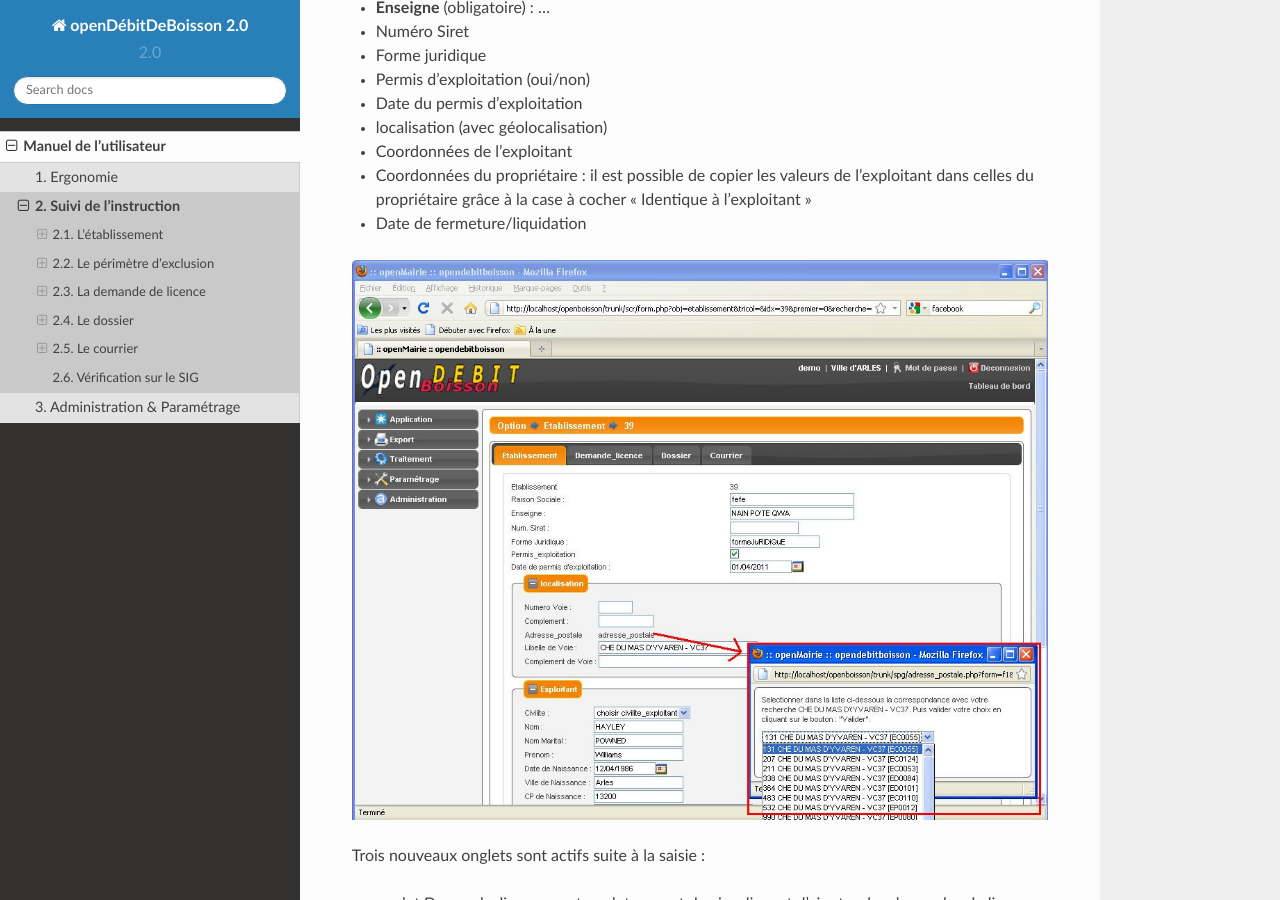
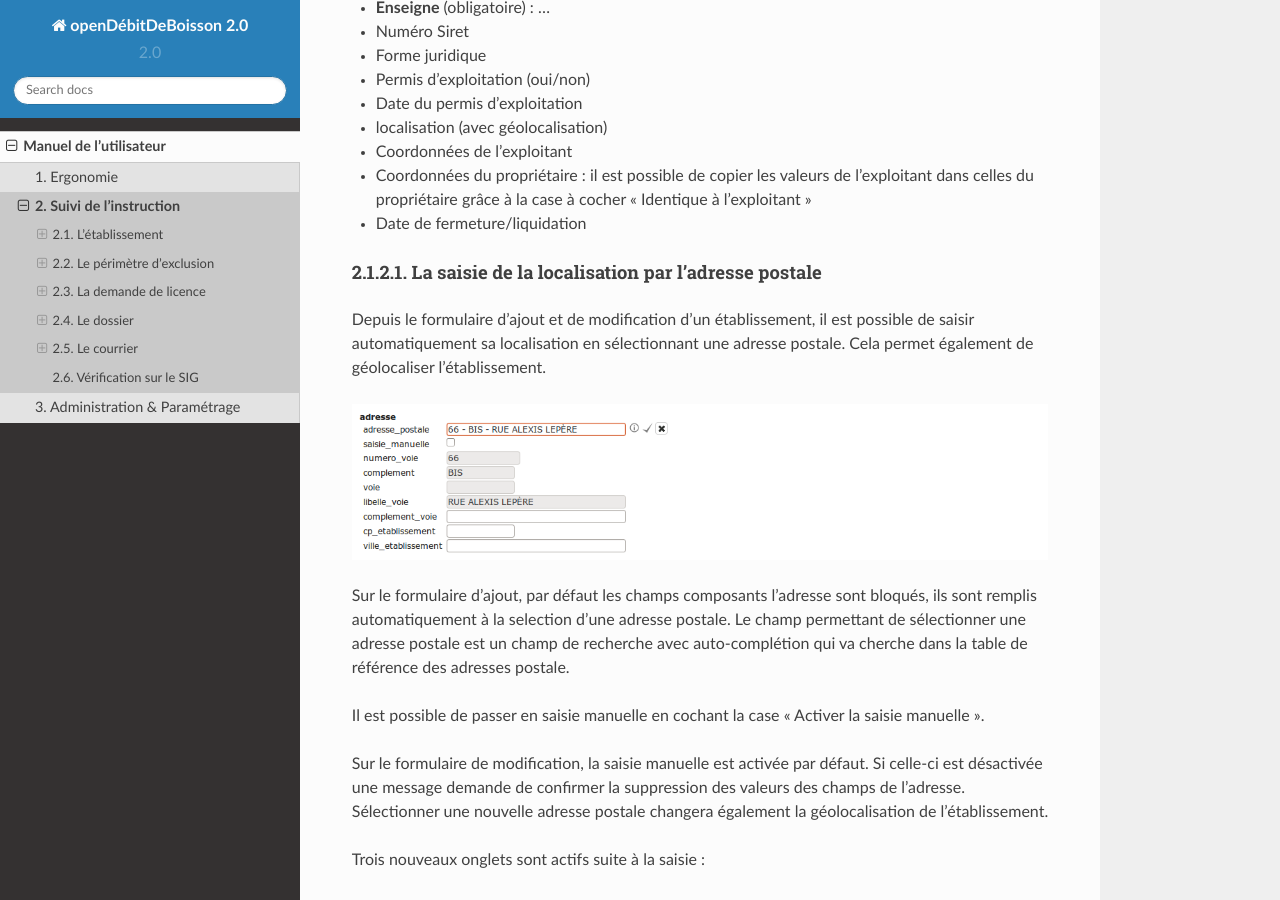
Before and after one commit to Acidburn0zzz/opendebitdeboisson-documentation, a Sphinx documentation site: the page built from source/manuel_utilisateur/instruction/index.rst, in a window 1280 px wide and 900 px high, scrolled down 2229 px. Built offline with Sphinx 7.4.7 and the Read the Docs theme 2.0.0, drawn with Linux system fonts in a browser that asks for light colours; some of the changed text lies outside the part shown.

Commit message:
* Doc adresse_postale

```diff
--- a/source/manuel_utilisateur/instruction/index.rst
+++ b/source/manuel_utilisateur/instruction/index.rst
@@ -45,8 +45,21 @@ Les champs sont les suivants :
 - Coordonnées du propriétaire : il est possible de copier les valeurs de l'exploitant dans celles du propriétaire grâce à la case à cocher "Identique à l'exploitant"
 - Date de fermeture/liquidation
 
+.. _instruction_etablissement_formulaire_adresse_postale:
 
-.. image:: image11.jpeg
+La saisie de la localisation par l'adresse postale
+==================================================
+
+Depuis le formulaire d'ajout et de modification d'un établissement, il est possible de saisir automatiquement sa localisation en sélectionnant une adresse postale. Cela permet également de géolocaliser l'établissement.
+
+.. image:: a_instruction-etablissement-formulaire-adresse_postale.png
+
+Sur le formulaire d'ajout, par défaut les champs composants l'adresse sont bloqués, ils sont remplis automatiquement à la selection d'une adresse postale. Le champ permettant de sélectionner une adresse postale est un champ de recherche avec auto-complétion qui va cherche dans la table de référence des adresses postale.
+
+Il est possible de passer en saisie manuelle en cochant la case "Activer la saisie manuelle".
+
+Sur le formulaire de modification, la saisie manuelle est activée par défaut. Si celle-ci est désactivée une message demande de confirmer la suppression des valeurs des champs de l'adresse.
+Sélectionner une nouvelle adresse postale changera également la géolocalisation de l'établissement.
 
 
 Trois nouveaux onglets sont actifs suite à la saisie :
@@ -99,8 +112,14 @@ Les champs sont les suivants :
 - **Longueur exclusion** (obligatoire) : ... . Au premier chargement du formulaire d'ajout, le champ est pré-rempli avec la valeur ``150``.
 - Localisation
 
+La saisie de la localisation par l'adresse postale
+==================================================
 
-.. image:: image13.jpeg
+Depuis le formulaire d'ajout et de modification d'un périmètre d'exclusion, il est possible de saisir automatiquement sa localisation en sélectionnant une adresse postale. Cela permet également de géolocaliser le périmètre d'exclusion.
+
+.. image:: a_instruction-perimetre-formulaire-adresse_postale.png
+
+Le fonctionnement est identique à :ref:`la saisie de l'adresse postale d'un établissement<instruction_etablissement_formulaire_adresse_postale>`.
 
 *********************
 La demande de licence
```
Also changed, not shown: source/manuel_utilisateur/instruction/a_instruction-etablissement-formulaire-adresse_postale.png (added), source/manuel_utilisateur/instruction/a_instruction-perimetre-formulaire-adresse_postale.png (added), source/manuel_utilisateur/instruction/image11.jpeg (deleted), source/manuel_utilisateur/instruction/image13.jpeg (deleted).
